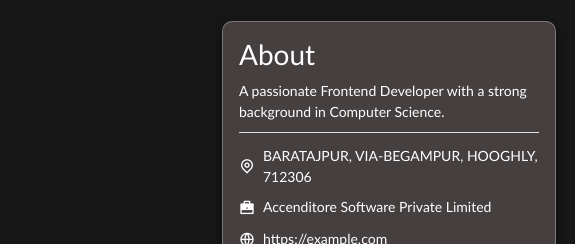
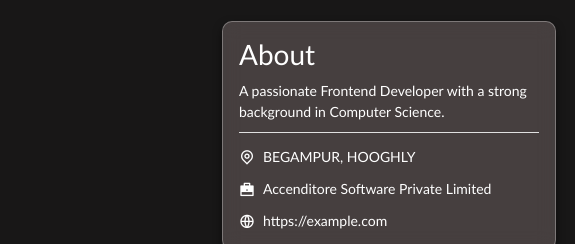
Before and after one commit to arijeet921/My-Portfolio, a plain HTML site: page index.html in a window 1280 px wide. Shown: the part 1613-1857 px from the top of the page, 0-575 px from the left. Drawn offline with nearby package versions, Linux system fonts and the light colour scheme.

Commit message:
some chnages done

```diff
--- a/index.html
+++ b/index.html
@@ -216,8 +216,8 @@
 
                         <div class="info-row">
                             <span class="icon"><i class="ri-map-pin-line"></i></span>
-                            <span>BARATAJPUR, VIA-BEGAMPUR, HOOGHLY,
-                                712306</span>
+                            <span> BEGAMPUR, HOOGHLY
+                                </span>
                         </div>
 
                         <div class="info-row">
```
